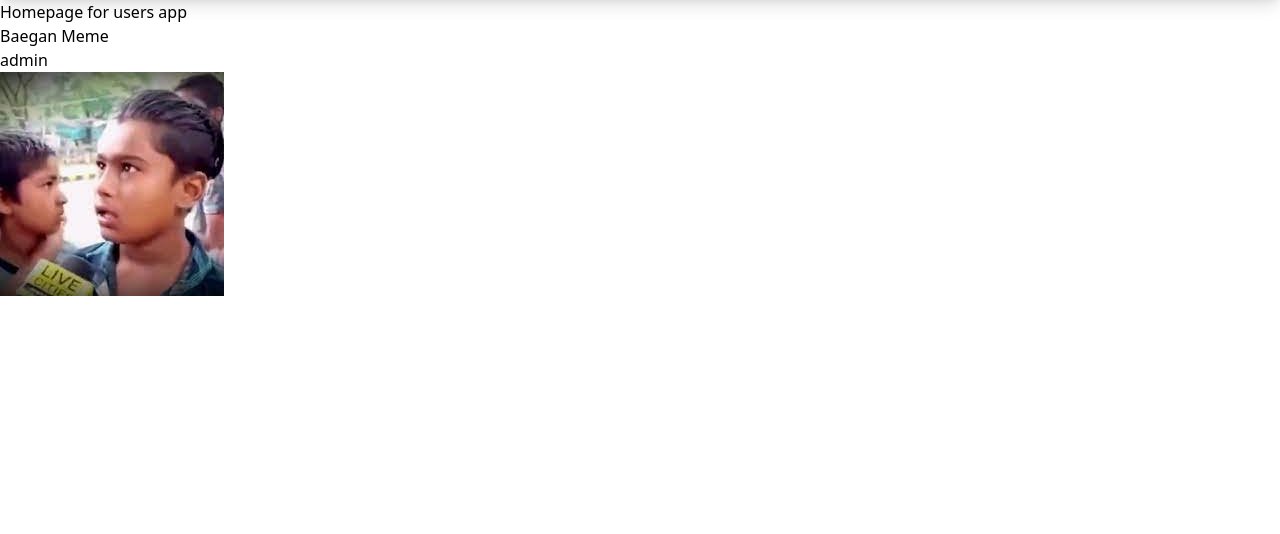
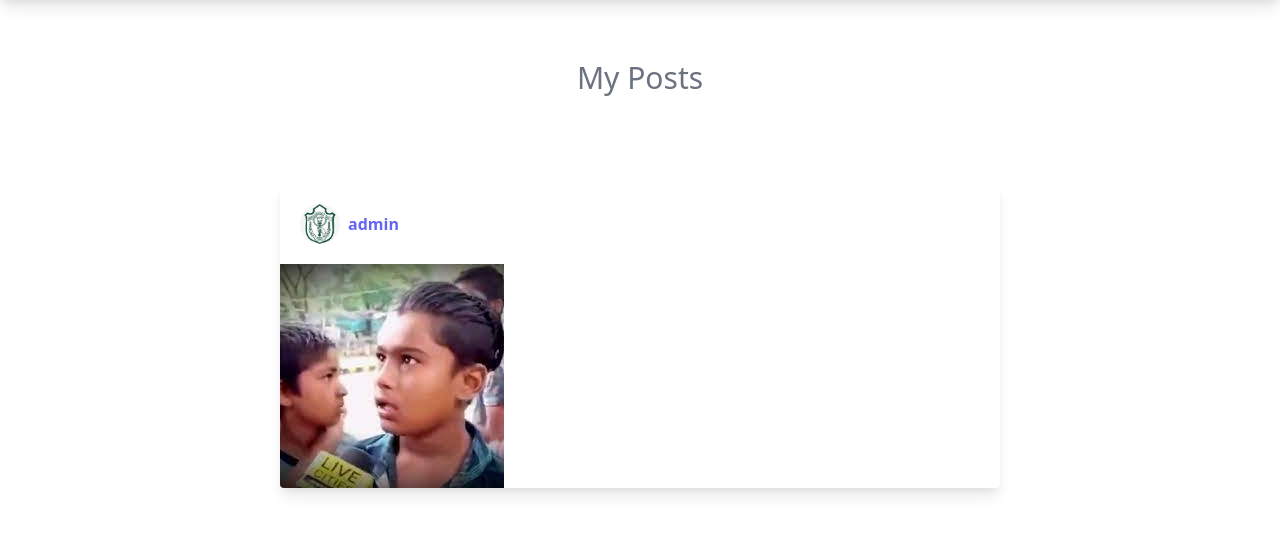
Before and after one commit to Arpit1033/Social-Media-App, a Django app: page /users/ in a window 1280 px wide. Shown: the part 32-566 px from the top of the page. Run offline with Django 5.2, Linux system fonts and the light colour scheme; a user stored in the database is signed in; data comes from the database, SQL or seed files in the repository; style sheets or scripts are compiled from the project's sources.

Commit message:
Added some styling to the home page.

```diff
--- a/socialmediaproject/users/templates/users/index.html
+++ b/socialmediaproject/users/templates/users/index.html
@@ -1,9 +1,25 @@
 {% extends "users/base.html" %}
 {% block body %}
-<h1>Homepage for users app</h1>
-{% for post in posts %}
-    <h1>{{ post.title }}</h1>
-    <h2>{{ post.user }}</h2>
-    <img src="{{ post.image.url }}">
-{% endfor %}
+    <div class="flex justify-center mt-5 p-10">
+        <h2 class="text-3xl font-normal mb-2 text-gray-500">My Posts</h2>
+    </div>
+    <div class="grid mx-60 p-10 grid-cols-1">
+        {% for post in posts %}
+        {% comment %} Card starts here {% endcomment %}
+        <a href="#">
+            <div class="rounded overflow-hidden w-[470px] h-[470px] bg-white shadow-lg">
+                <div class="user-container flex mx-5 my-5">
+                    <img class="h-10 w-10 rounded-full" src="{{ profile.photo.url }}" alt="">
+                    <div class="mx-2 my-2 font-bold"><span class="text-indigo-500">{{ post.user }}</span></div>
+                </div>
+                <img src="{{ post.image.url }}">
+            </div>
+        </a>
+        {% comment %} Card ends here {% endcomment %}
+        {% endfor %}
+    </div>
 {% endblock%}
+
+<h1>{{ post.title }}</h1>
+<h2>{{ post.user }}</h2>
+<img >
--- a/socialmediaproject/users/views.py
+++ b/socialmediaproject/users/views.py
@@ -27,7 +27,8 @@
 def index(request):
     current_user = request.user
     posts = Post.objects.filter(user=current_user)
-    return render(request,'users/index.html',{'posts':posts})
+    profile = Profile.objects.filter(user=current_user).first()
+    return render(request,'users/index.html',{'posts':posts,'profile':profile})
 
 def register(request):
     if request.method == 'POST':
```
